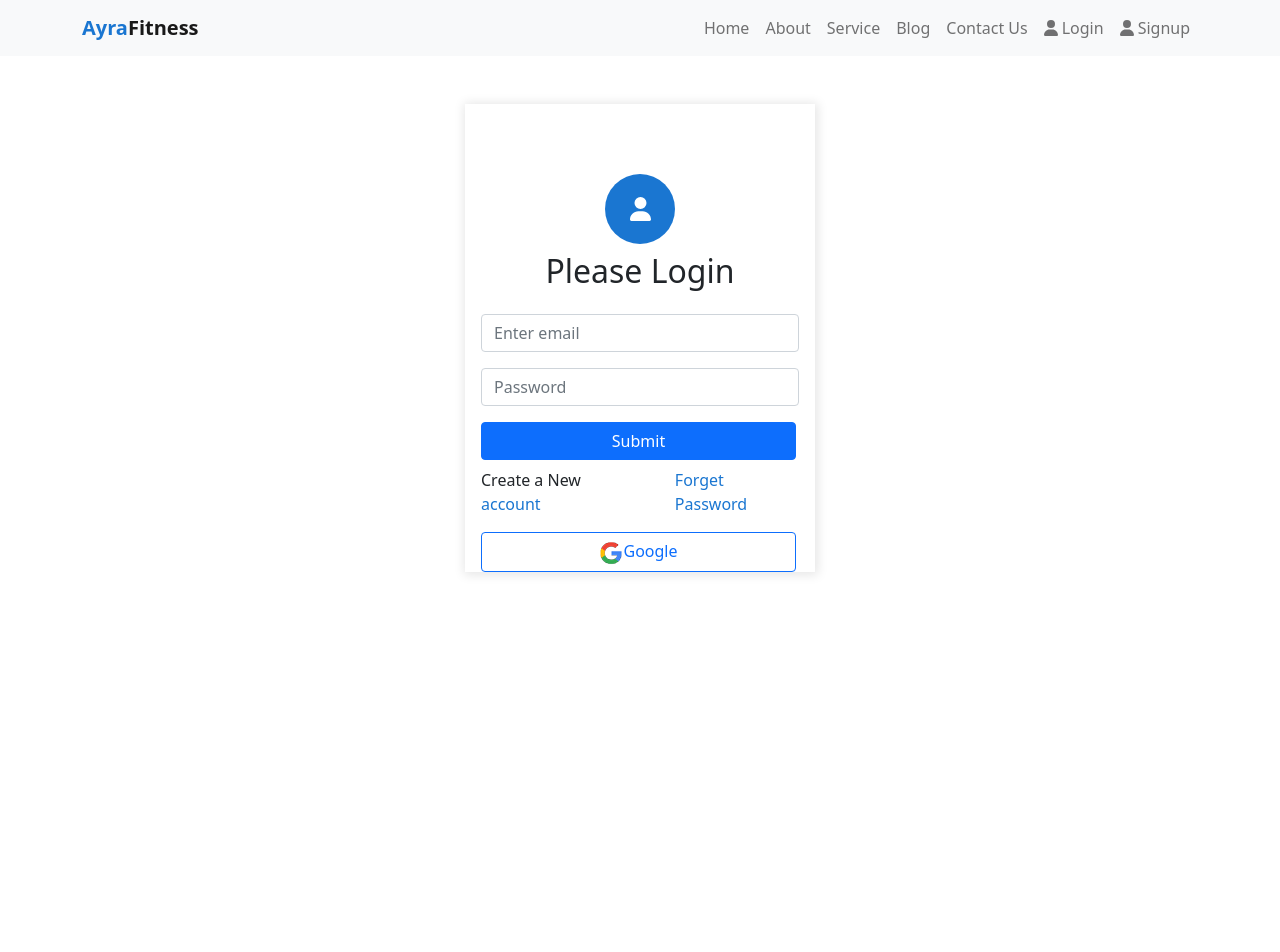
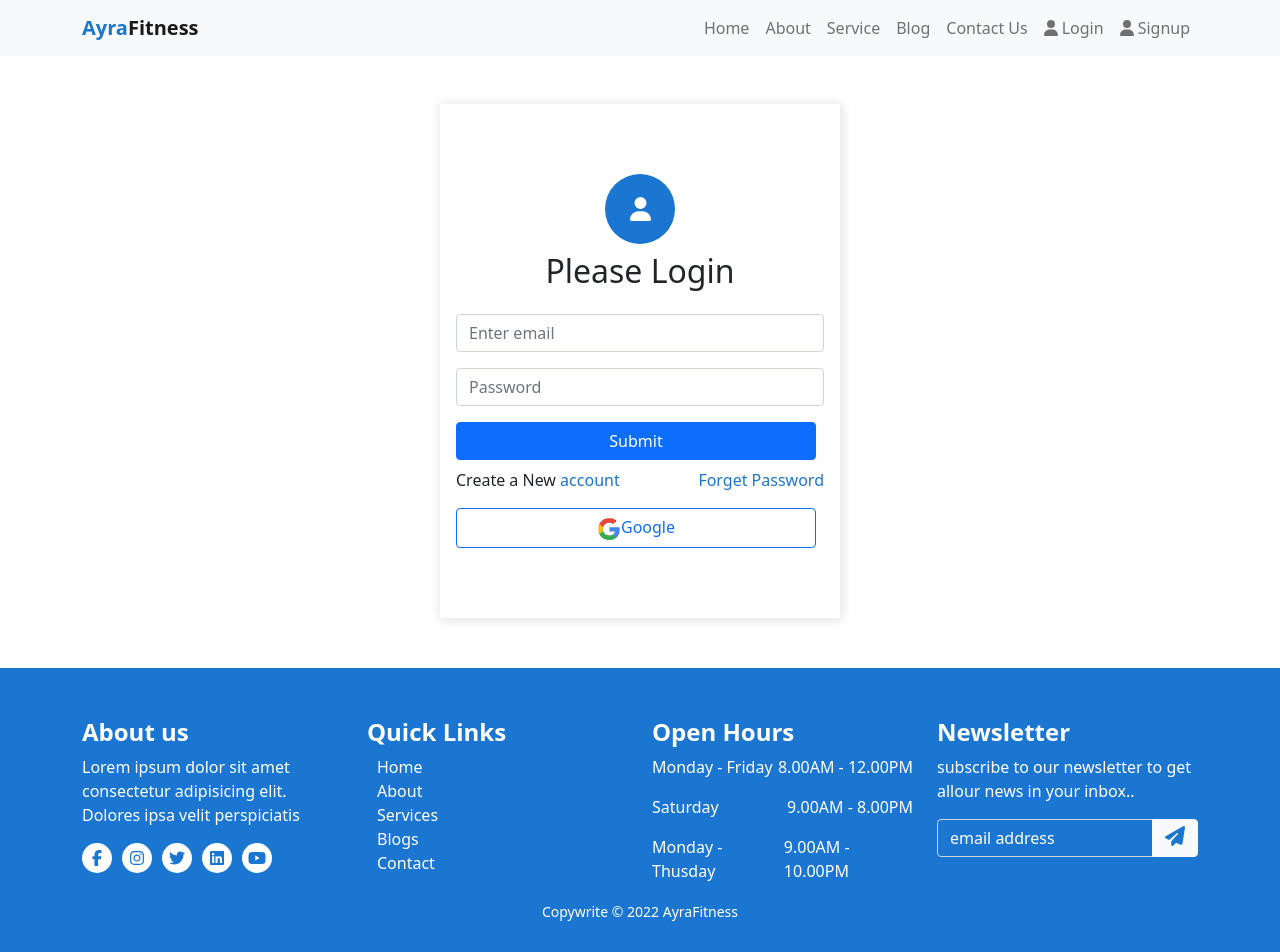
Before and after one commit to Hossain302044/ayrafitness, a React (Create React App) app: page /login in a window 1280 px wide. Shown: the top 952 px of the page. Before the commit the page ends 800 px from the top, so only its background shows below. Built offline with nearby package versions, Linux system fonts and the light colour scheme; no server answers.

Commit message:
footer section added

```diff
--- a/package.json
+++ b/package.json
@@ -4,6 +4,7 @@
   "private": true,
   "dependencies": {
     "@fortawesome/fontawesome-svg-core": "^6.1.1",
+    "@fortawesome/free-brands-svg-icons": "^6.1.1",
     "@fortawesome/free-solid-svg-icons": "^6.1.1",
     "@fortawesome/react-fontawesome": "^0.1.18",
     "@testing-library/jest-dom": "^5.16.4",
--- a/src/App.js
+++ b/src/App.js
@@ -9,6 +9,7 @@ import Contact from './component/Pages/Contact/Contact';
 import NotFound from './component/Pages/NotFound/NotFound';
 import Login from './component/Pages/Login/Login';
 import Signup from './component/Pages/Home/Signup/Signup';
+import Footer from './component/Footer/Footer';
 
 function App() {
   return (
@@ -25,6 +26,7 @@ function App() {
         <Route path='/signup' element={<Signup></Signup>}></Route>
         <Route path='*' element={<NotFound></NotFound>}></Route>
       </Routes>
+      <Footer></Footer>
     </div>
   );
 }
--- /dev/null
+++ b/src/component/Footer/Footer.css
@@ -0,0 +1,41 @@
+.footer-section{
+    margin-top: 50px;
+    background-color: #1A76D1;
+    padding: 50px 0;
+    color: white;
+}
+.footer-socail-icon{
+    width: 30px;
+    height: 30px;
+    background-color: white;
+    margin-right: 10px;
+    color: #1A76D1;
+    display: flex;
+    justify-content: center;
+    align-items: center;
+    border-radius: 50%;
+}
+.footer-menus{
+    display: flex;
+    flex-direction: column;
+    color: white;
+}
+.footer-link{
+    color: white;
+    text-decoration: none;
+    padding-left: 10px;
+}
+.footer-link:hover{
+    color: gray;
+}
+.newslate-input{
+    background-color: transparent !important;
+    color: white !important;
+}
+.newslate-input::placeholder{
+    color: white !important;
+}
+.footer-icon-send{
+    color: #1A76D1;
+    font-size: 20px;
+}
--- /dev/null
+++ b/src/component/Footer/Footer.js
@@ -0,0 +1,95 @@
+import { FontAwesomeIcon } from '@fortawesome/react-fontawesome';
+import React from 'react';
+import { Button, Col, Container, FormControl, InputGroup, Row } from 'react-bootstrap';
+import { faFacebookF, faInstagram, faTwitter, faLinkedin, faYoutube } from '@fortawesome/free-brands-svg-icons';
+import './Footer.css'
+import { Link } from 'react-router-dom';
+import { faPaperPlane } from '@fortawesome/free-solid-svg-icons';
+
+
+const Footer = () => {
+    const today = new Date();
+    const year = today.getFullYear()
+    return (
+        <div className='footer-section'>
+            <Container>
+                <Row>
+                    <Col md={3}>
+                        <h4 className='fw-bold'>About us</h4>
+                        <p>Lorem ipsum dolor sit amet consectetur adipisicing elit. Dolores ipsa velit perspiciatis</p>
+                        <div className='footer-socail-icons d-flex'>
+                            <div className='footer-socail-icon'>
+                                <FontAwesomeIcon icon={faFacebookF}></FontAwesomeIcon>
+                            </div>
+                            <div className='footer-socail-icon'>
+                                <FontAwesomeIcon icon={faInstagram}></FontAwesomeIcon>
+                            </div>
+                            <div className='footer-socail-icon'>
+                                <FontAwesomeIcon icon={faTwitter}></FontAwesomeIcon>
+                            </div>
+                            <div className='footer-socail-icon'>
+                                <FontAwesomeIcon icon={faLinkedin}></FontAwesomeIcon>
+                            </div>
+                            <div className='footer-socail-icon'>
+                                <FontAwesomeIcon icon={faYoutube}></FontAwesomeIcon>
+                            </div>
+                        </div>
+                    </Col>
+                    <Col md={3}>
+                        <h4 className='fw-bold'>Quick Links</h4>
+                        <div className='footer-menus'>
+                            <Link className='footer-link' to=''>Home</Link>
+                            <Link className='footer-link' to=''>About</Link>
+                            <Link className='footer-link' to=''>Services</Link>
+                            <Link className='footer-link' to=''>Blogs</Link>
+                            <Link className='footer-link' to=''>Contact</Link>
+                        </div>
+                    </Col>
+                    <Col md={3}>
+                        <h4 className='fw-bold'>Open Hours</h4>
+                        <div className='d-flex justify-content-between'>
+                            <p>Monday - Friday</p>
+                            <p>8.00AM - 12.00PM</p>
+                        </div>
+                        <div className='d-flex justify-content-between'>
+                            <p>Saturday</p>
+                            <p>9.00AM - 8.00PM</p>
+                        </div>
+                        <div className='d-flex justify-content-between'>
+                            <p>Monday - Thusday</p>
+                            <p>9.00AM - 10.00PM</p>
+                        </div>
+                    </Col>
+                    <Col md={3}>
+                        <h4 className='fw-bold'>Newsletter</h4>
+                        <p>subscribe to our newsletter to get allour news in your inbox..</p>
+                        <div>
+                            <InputGroup className="mb-3">
+                                <FormControl
+                                    placeholder="email address"
+                                    aria-label="Recipient's username"
+                                    aria-describedby="basic-addon2"
+                                    className='newslate-input'
+                                />
+                                <Button variant="light" id="button-addon2">
+                                    <FontAwesomeIcon className='footer-icon-send' icon={faPaperPlane}></FontAwesomeIcon>
+                                </Button>
+                            </InputGroup>
+                        </div>
+                    </Col>
+                </Row>
+                <Row>
+                    <Col>
+                        <footer className='text-center'>
+                            <p className=''>
+                                <small>Copywrite © {year} AyraFitness</small>
+                            </p>
+                        </footer>
+                    </Col>
+                </Row>
+            </Container>
+        </div>
+    );
+};
+
+export default Footer;
--- a/src/component/Pages/Login/Login.css
+++ b/src/component/Pages/Login/Login.css
@@ -1,7 +1,7 @@
 .login-width{
-    width: 350px;
-    min-height: 450px;
+    width: 400px;
     box-shadow: 1px 1px 10px 2px rgba(0,0,0,0.1);
+    padding-bottom: 70px;
 }
 
 .login-Circle{
```
Also changed, not shown: public/data.json (added, +20 -0 lines), 1 other file (tests, documents, lock files or other folders).
